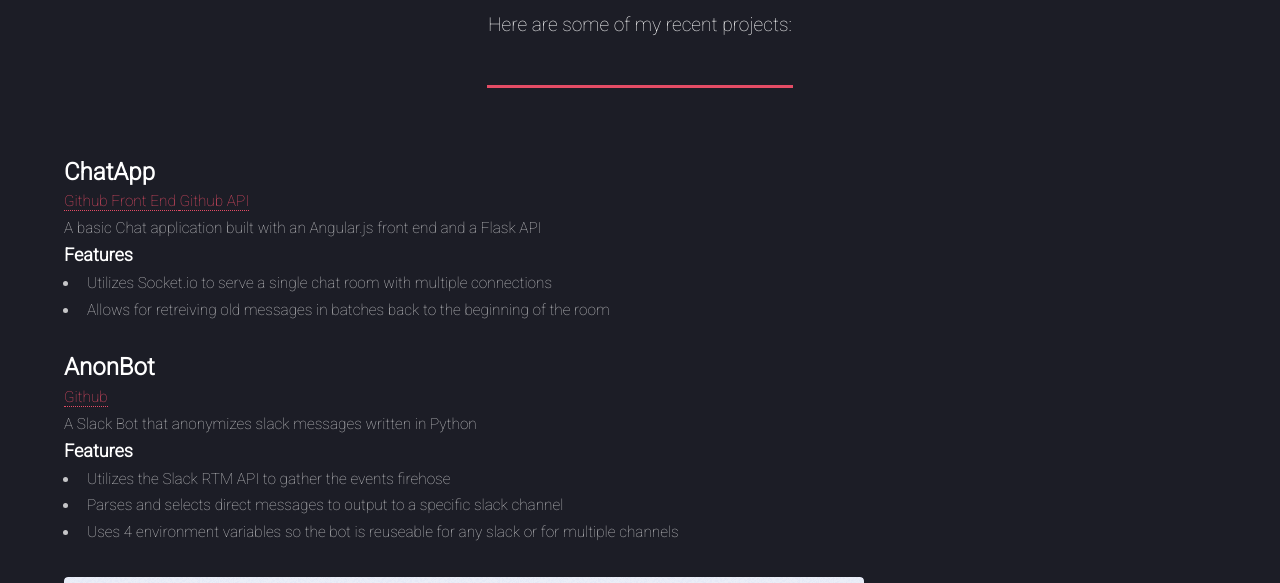
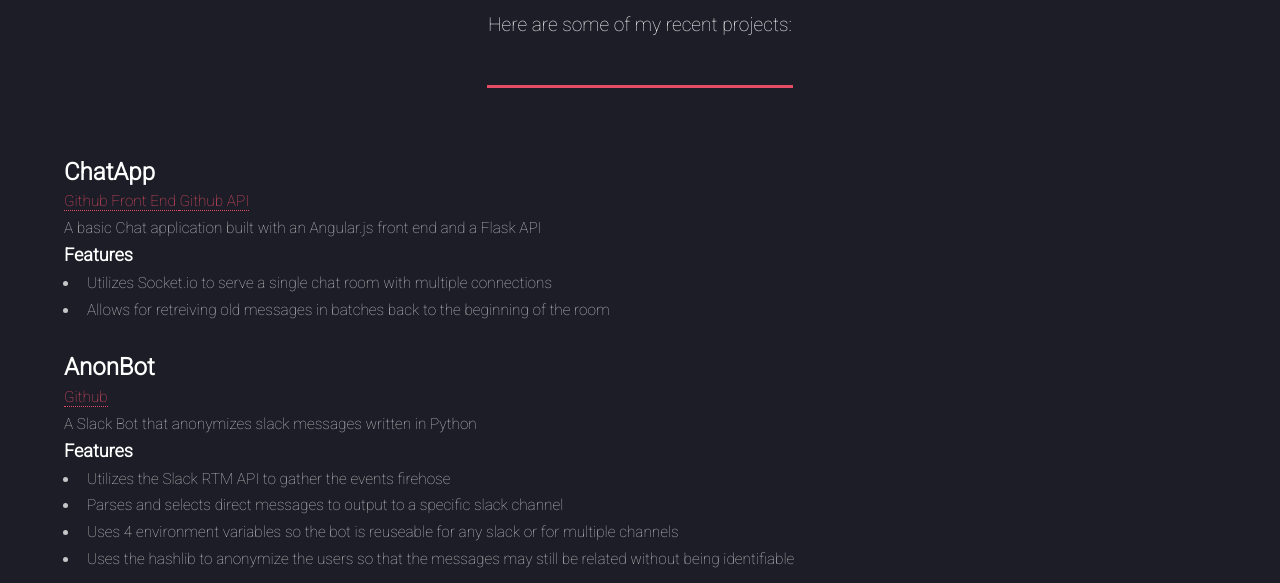
Before and after one commit to Faeylayn/Faeylayn.github.io, a plain HTML site: page no-sidebar.html in a window 1280 px wide. Shown: the part 172-755 px from the top of the page. Drawn offline with Linux system fonts and the light colour scheme.

Commit message:
added line about anonymizing

```diff
--- a/no-sidebar.html
+++ b/no-sidebar.html
@@ -98,7 +98,7 @@
 								<li>Utilizes the Slack RTM API to gather the events firehose</li>
 								<li>Parses and selects direct messages to output to a specific slack channel</li>
 								<li>Uses 4 environment variables so the bot is reuseable for any slack or for multiple channels</li>
-
+								<li>Uses the hashlib to anonymize the users so that the messages may still be related without being identifiable</li>
 							</ul>
 						</section>
 
```
